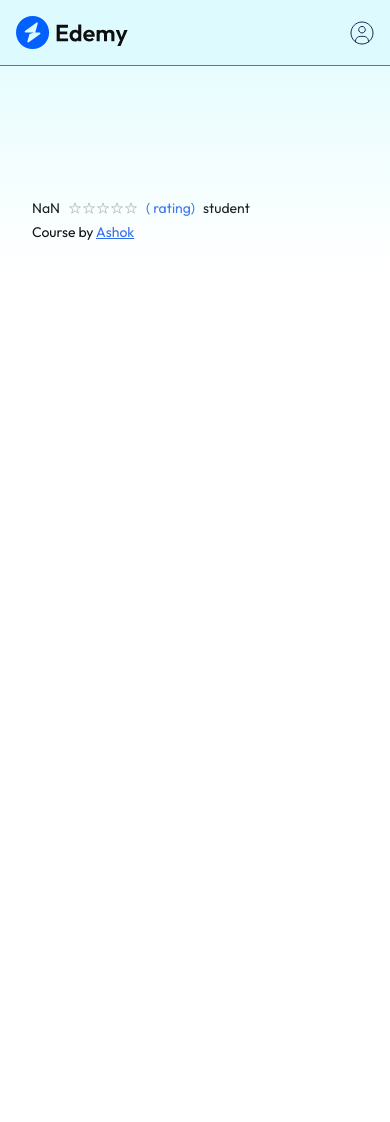
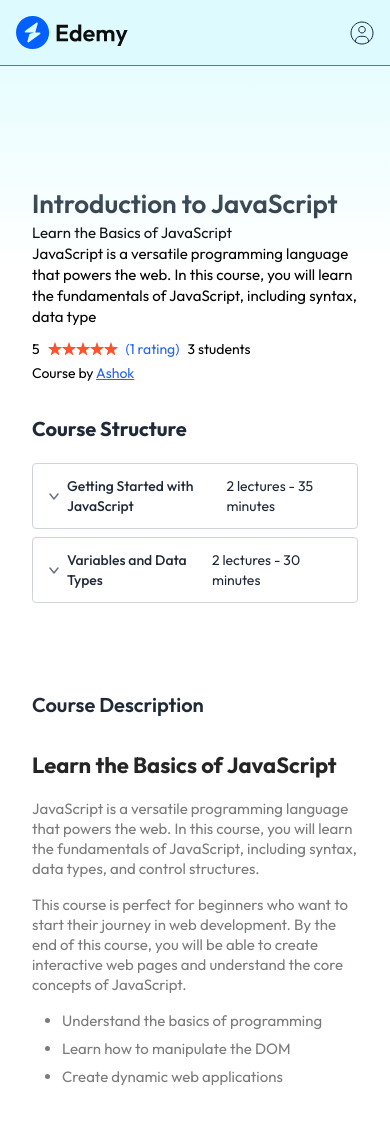
Before and after one commit to pula-ashok/fork-lms, a React (Vite) app in the folder client/: page /course/605c72efb3f1c2b1f8e4e1a1 in a window 390 px wide. Shown: the top 1122 px of the page. Before the commit the page ends 844 px from the top, so only its background shows below. Built offline with nearby package versions, Linux system fonts and the light colour scheme; no server answers.

Commit message:
course details left section completed

```diff
--- a/client/src/context/AppContext.jsx
+++ b/client/src/context/AppContext.jsx
@@ -1,5 +1,6 @@
 import { createContext, useEffect, useState } from "react";
 import { dummyCourses } from "../assets/assets";
+import humanizeDuration from "humanize-duration"
 
 export const AppContext = createContext(null);
 
@@ -22,7 +23,26 @@
       })
       return Number(totalRating / course?.courseRatings?.length)
   }
-  const value = {currency,allCourses,calculateRating};
+  const calculateChaptertime = chapter =>{
+    let time = 0;
+    chapter?.chapterContent?.map(lecture=>time += lecture?.lectureDuration);
+    return humanizeDuration(time*60*1000,{units:["h","m"]});
+  }
+  const calculateCourseDuration = course =>{
+    let time = 0;
+    course?.courseContent?.map(chapter=>chapter?.chapterContent?.map(lecture=>time += lecture?.lectureDuration));
+    return humanizeDuration(time*60*1000,{units:["h","m"]});
+  }
+  const calculateLectures = course =>{
+    let totalLectures = 0;
+    course?.courseContent?.map(chapter=>{
+      if(Array.isArray(chapter?.chapterContent)){
+        totalLectures += chapter?.chapterContent?.length;
+      }
+    });
+    return totalLectures;
+  }
+  const value = {currency,allCourses,calculateRating,calculateChaptertime,calculateCourseDuration,calculateLectures};
   return <AppContext.Provider value={value}>{children}</AppContext.Provider>;
 };
 
--- a/client/src/index.css
+++ b/client/src/index.css
@@ -6,3 +6,36 @@
 * {
     font-family: Outfit , sans-serif;
 }
+@layer base {
+    html {
+        scroll-behavior: smooth;
+    }
+}
+
+::-webkit-scrollbar{
+    display: none;
+}
+
+.rich-text { font-size: 15px; color: #7A7B7D; }
+
+.rich-text p { margin-bottom: 16px; }
+
+.rich-text h1 { font-size: 36px; font-weight: 800; color: #252525; margin: 32px 0; }
+
+.rich-text h2 { font-size: 22px; font-weight: 700; color: #252525; margin: 24px 0; }
+
+.rich-text h3 { font-size: 18px; font-weight: 600; color: #333333; margin: 20px 0; }
+
+.rich-text h4 { font-size: 16px; font-weight: 500; color: #444444; margin: 16px 0; }
+
+.rich-text h5 { font-size: 14px; font-weight: 400; color: #555555; margin: 12px 0; }
+
+.rich-text h6 { font-size: 12px; font-weight: 400; color: #666666; margin: 8px 0; }
+
+.rich-text strong { font-weight: 700; }
+
+.rich-text ol { margin-left: 30px; list-style-type: decimal; }
+
+.rich-text ul { margin-left: 30px; list-style-type: disc; }
+
+.rich-text li { margin-bottom: 8px; }
--- a/client/src/pages/student/CourseDetails.jsx
+++ b/client/src/pages/student/CourseDetails.jsx
@@ -3,18 +3,23 @@
 import { useParams } from 'react-router-dom'
 import { AppContext } from '../../context/AppContext';
 import { assets } from '../../assets/assets';
+import humanizeDuration from 'humanize-duration';
 
 const CourseDetails = () => {
   const {id} = useParams();
   const [courseData, setCourseData] = useState(null);
-  const {allCourses,calculateRating} = useContext(AppContext);
+  const [openSections, setOpenSections] = useState({})
+  const {allCourses,calculateRating,calculateChaptertime,calculateCourseDuration} = useContext(AppContext);
   const fetchCourseData = async() =>{
     const course = allCourses.find(course=>course._id === id);
     setCourseData(course);
   }
   useEffect(()=>{
     fetchCourseData();
-  },[id])
+  },[allCourses,id])
+  const toggleSections=(id)=>{
+    setOpenSections(prev=>({...prev,[id]:!prev[id]}))
+  }
   console.log(courseData)
   return (
     <div className='relative flex md:flex-row flex-col-reverse gap-10 items-start justify-between md:px-36 px-8 md:pt-36 pt-20 text-left'>
@@ -24,7 +29,7 @@
         <h1 className='md:text-course-details-heading-large text-course-details-heading-small font-semibold text-gray-800'>{courseData?.courseTitle}</h1>
         <p dangerouslySetInnerHTML={{__html: courseData?.courseDescription.slice(0,200)}}></p>
          <div className='flex items-center space-x-2 pt-3 pb-1 text-sm'>
-                  <p>{calculateRating(courseData)}</p>
+                  <p>{calculateRating(courseData )}</p>
                   <div className='flex'>
                     {[...Array(5)].map((_,index)=><img key={index} src={index < Math.floor(calculateRating(courseData)) ? assets.star : assets.star_blank} alt="star" className='w-3.5 h-3.5'/>)}
                   </div>
@@ -32,6 +37,46 @@
                   <p>{courseData?.enrolledStudents?.length} {courseData?.enrolledStudents?.length>1 ?"students":"student"}</p>
          </div>
          <p className='text-sm'>Course by <span className='text-blue-600 underline'>{courseData?.educator.name ?? "Ashok"}</span></p>
+         <div className='pt-8 text-gray-800'>
+          <h2 className='text-xl font-bold'>Course Structure</h2>
+          <div className='pt-5'>
+            {
+              courseData?.courseContent?.map((chapter,index)=>
+              <div className='border border-gray-300 bg-white mb-2 rounded' key={index}>
+                <div className='flex justify-between items-center px-4 py-3 cursor-pointer selct-none' onClick={()=>toggleSections(index)}>
+                  <div className='flex items-center gap-2'>
+                    <img src={assets.down_arrow_icon} alt="down arrow" />
+                    <p className='font-medium md:text-base text-sm'>{chapter?.chapterTitle}</p>
+                  </div>
+                    <p className='text-sm md:text-default'>{chapter?.chapterContent?.length} {chapter?.chapterContent?.length>1 ?"lectures":"lecture"} - {calculateChaptertime(chapter)}</p>
+                </div>
+                <div className={`overflow-hidden trasntion-all duration-300 ${openSections[index]?'max-h-96':'max-h-0'}`}>
+                    <ul className='list-disc md:pl-10 pl-4 pr-4 py-2 text-gray-600 border-t border-gray-300'>
+                      {
+                        chapter?.chapterContent?.map((lecture,index)=>
+                        <li className='flex items-center gap-2 py-1 mb-2 cursor-pointer' key={index}>
+                          <img src={assets.play_icon} alt="play icon" className='w-4 h-4 mt-1' />
+                          <div className='flex items-center justify-between w-full text-gray-800 text-xs md:text-default'>
+                          <p>{lecture?.lectureTitle}</p>
+                          <div className='flex gap-2'>
+                            {lecture?.isPreviewFree && <p className='text-blue-500 cursor-pointer'>Preview</p>}
+                            <p>{humanizeDuration(lecture?.lectureDuration*60*1000,{units:["h","m"]})} min</p>
+                          </div>
+                          </div>
+                        </li>
+                        )
+                      }
+                    </ul>
+                  </div>
+              </div>
+              )
+            }
+          <div className='py-20 text-sm md:text-default'>
+            <h3 className='text-xl font-semibold text-gray-800'>Course Description</h3>
+            <p className='pt-3 rich-text' dangerouslySetInnerHTML={{__html: courseData?.courseDescription}}></p>
+          </div>
+          </div>
+         </div>
       </div>
       {/* right section  */}
       <div></div>
```
